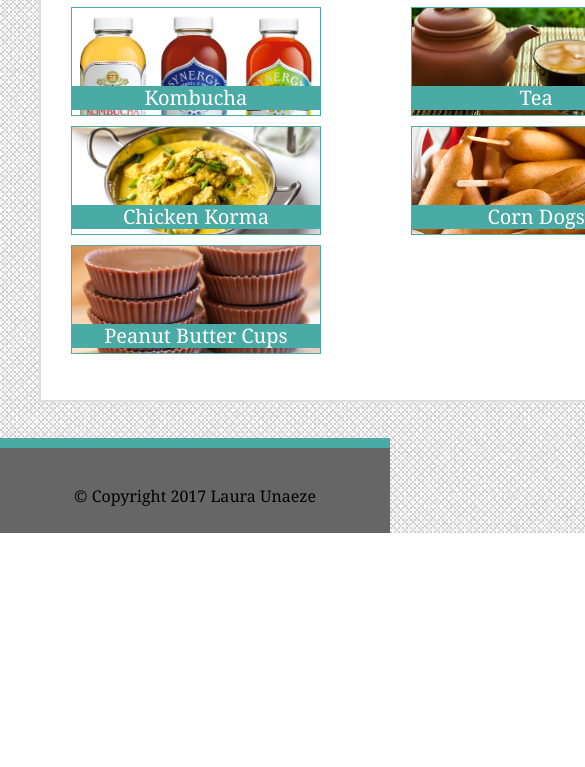
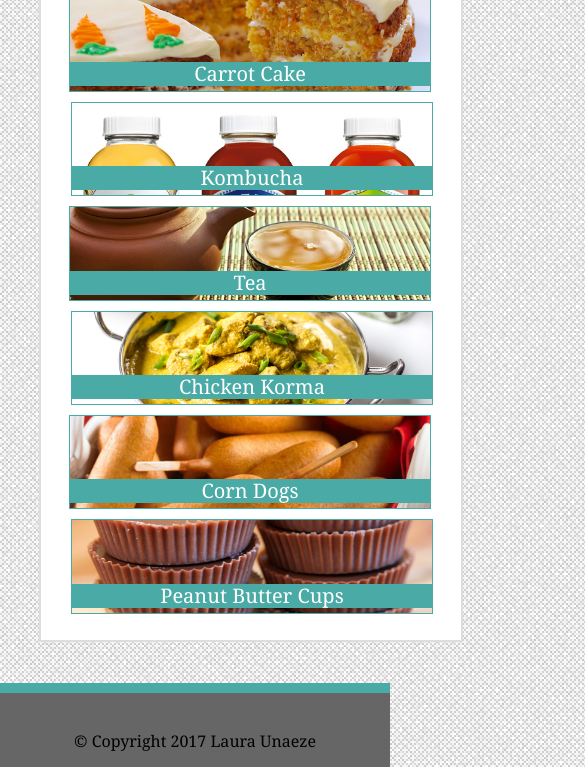
Before and after one commit to ulaura/Responsive-Portfolio, a plain HTML site: page portfolio.html in a window 390 px wide. Shown: the part 339-1106 px from the top of the page, 585 px wide, since content can reach past the window. Before the commit the page ends 872 px from the top, so only its background shows below. Drawn offline with Linux system fonts and the light colour scheme.

Commit message:
setting up the media query css files.

```diff
--- a/assets/css/contact-media-query.css
+++ b/assets/css/contact-media-query.css
@@ -1 +1,60 @@
 /*Media Queries CSS for contact.html*/
+
+@media screen and (max-width: 980px) {
+
+	.header_container {
+		width: 730px;
+	}
+
+	.content_area {
+		/*border: solid purple 5px;*/
+		margin-left: 10%;
+		margin-top: 40px;
+		margin-bottom: 40px;
+		width: 730px;
+		height: 850px;
+	}
+
+	.main_section {
+		width: 360px; /*total width is 420px*/
+		height: 770px; /*total height is 845px*/
+		padding-left: 30px;
+		padding-right: 30px;
+		padding-top: 40px;
+		padding-bottom: 35px;
+	}
+
+	.main_section p {
+		font-size: 15.5px;
+		position: relative;
+	}
+
+
+	.main_section img {
+		display: block;
+		position: relative;
+		float: left;
+		margin-left: 20%;
+		margin-right: 25%;
+		padding-bottom: 10px;
+		width: 60%;
+		height: 35%;
+	}
+
+
+
+
+@media screen and (max-width: 768px) {
+
+
+
+
+}
+
+
+@media screen and (max-width: 640px) {
+
+
+
+
+}
--- a/assets/css/portfolio-media-query.css
+++ b/assets/css/portfolio-media-query.css
@@ -0,0 +1,70 @@
+/*Media Query CSS for portfolio.html*/
+
+
+@media screen and (max-width: 980px) {
+
+	.header_container {
+		width: 730px;
+	}
+
+	.content_area {
+		/*border: solid purple 5px;*/
+		margin-left: 10%;
+		margin-top: 40px;
+		margin-bottom: 40px;
+		width: 730px;
+		height: 850px;
+	}
+
+	.main_section {
+		width: 360px; /*total width is 420px*/
+		height: 770px; /*total height is 845px*/
+		padding-left: 30px;
+		padding-right: 30px;
+		padding-top: 40px;
+		padding-bottom: 35px;
+	}
+
+	.main_section p {
+		font-size: 15.5px;
+		position: relative;
+	}
+
+
+	.main_section img {
+		display: block;
+		position: relative;
+		float: left;
+		margin-left: 20%;
+		margin-right: 25%;
+		padding-bottom: 10px;
+		width: 60%;
+		height: 35%;
+	}
+
+	.image {
+		height: 12%;
+		width: 100%;
+		border: solid #4aaaa5 1px;
+		margin-bottom: 10px;
+	}
+
+
+}
+
+
+
+@media screen and (max-width: 768px) {
+
+
+
+
+}
+
+
+@media screen and (max-width: 640px) {
+
+
+
+
+}
```
